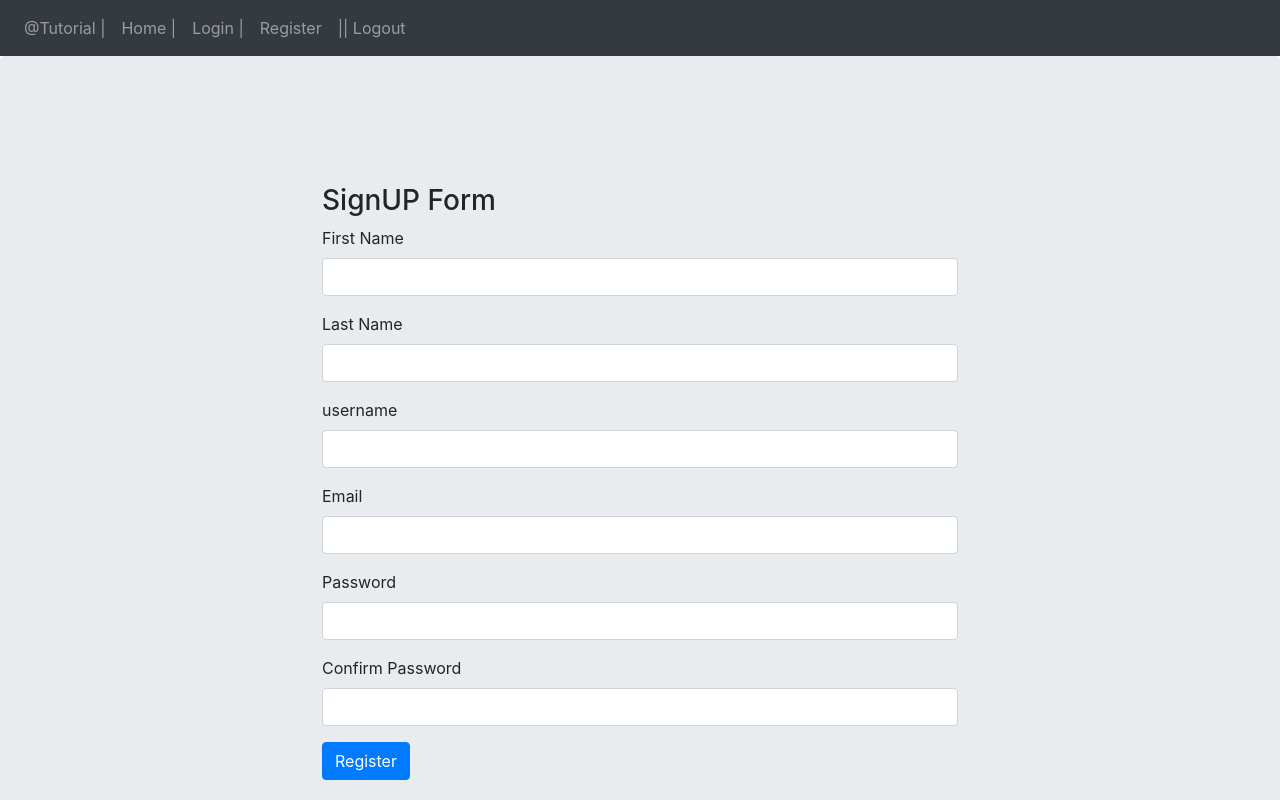
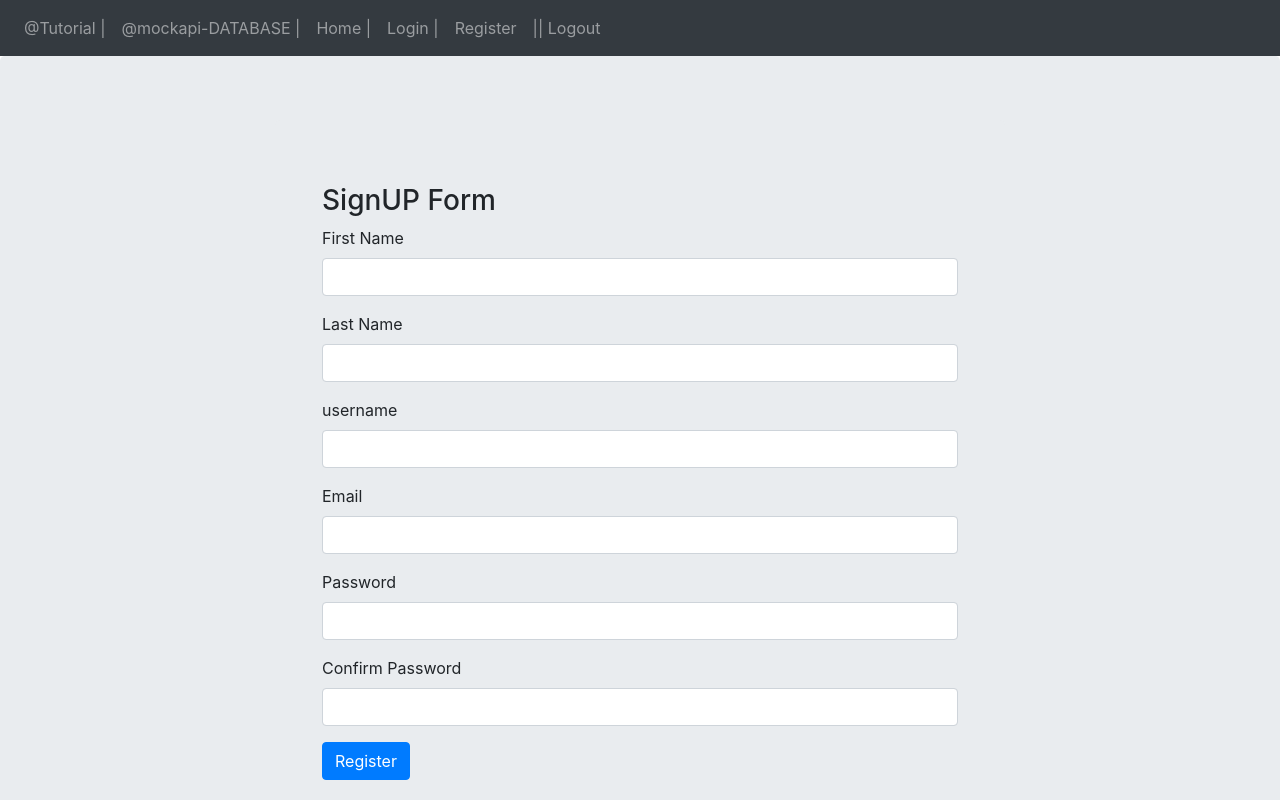
Before and after one commit to devprakashduve/angular-routing, an Angular app: page /register in a window 1280 px wide. Shown: the top 800 px of the page. Built offline with nearby package versions, Linux system fonts and the light colour scheme.

Commit message:
3 files modified

```diff
--- a/src/app/app.component.html
+++ b/src/app/app.component.html
@@ -1,6 +1,7 @@
 <!-- nav -->
 <nav class="navbar navbar-expand navbar-dark bg-dark">
     <div class="navbar-nav"><a  class="nav-item nav-link" href="https://jasonwatmore.com/post/2019/04/29/angular-7-tutorial-part-3-add-routing-multiple-pages" target="_blank">@Tutorial | </a>
+    <a  class="nav-item nav-link" href="https://www.mockapi.io/projects/5df7da614fdcb20014a48574" target="_blank">@mockapi-DATABASE | </a>
 
         <a class="nav-item nav-link" routerLink="/">Home |  </a>
         <a class="nav-item nav-link" routerLink="/login"> Login | </a>
--- a/src/app/register/register.component.html
+++ b/src/app/register/register.component.html
@@ -3,7 +3,7 @@
     <div class="container">
         <div class="row">
             <div class="col-md-12">
-                <h3>SignUP Form </h3>
+                <h3>SignUP Form  </h3>
                 <form [formGroup]="registerForm" (ngSubmit)="onSubmit()">
                     <div class="form-group">
                         <label>First Name</label>
--- a/src/app/register/register.component.ts
+++ b/src/app/register/register.component.ts
@@ -44,7 +44,7 @@ import { MustMatch } from '../_helpers/must-match.validator';
 
      //  alert('SUCCESS!! :-)\n\n' + JSON.stringify(this.registerForm.value));
 
-
+// /https://www.mockapi.io/projects/5df7da614fdcb20014a48574
 
         this.http.post("https://5df7da614fdcb20014a48573.mockapi.io/user",JSON.stringify(this.registerForm.value))
     .subscribe(
```
